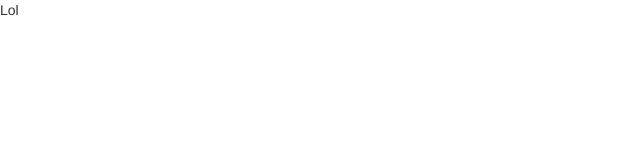
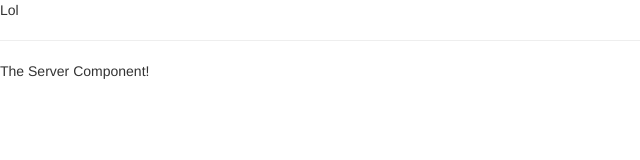
Before and after one commit to RemekGdansk/complete-guide-to-angular, an Angular app: page / in a window 1280 px wide. Shown: the top 160 px of the page, without its empty margins (0-640 px from the left). Built offline with nearby package versions, Linux system fonts and the light colour scheme.

Commit message:
After S02L17

```diff
--- a/src/app/app.component.html
+++ b/src/app/app.component.html
@@ -1 +1,3 @@
 <p>Lol</p>
+<hr>
+<app-server></app-server>
--- a/src/app/app.module.ts
+++ b/src/app/app.module.ts
@@ -2,10 +2,12 @@ import { BrowserModule } from '@angular/platform-browser';
 import { NgModule } from '@angular/core';
 
 import { AppComponent } from './app.component';
+import { ServerComponent } from './server/server.component';
 
 @NgModule({
   declarations: [
-    AppComponent
+    AppComponent,
+    ServerComponent
   ],
   imports: [
     BrowserModule
--- /dev/null
+++ b/src/app/server/server.component.html
@@ -0,0 +1 @@
+<p>The Server Component!</p>
```
Also changed, not shown: src/app/server/server.component.ts (added, +9 -0 lines), 1 other file (tests, documents, lock files or other folders).
